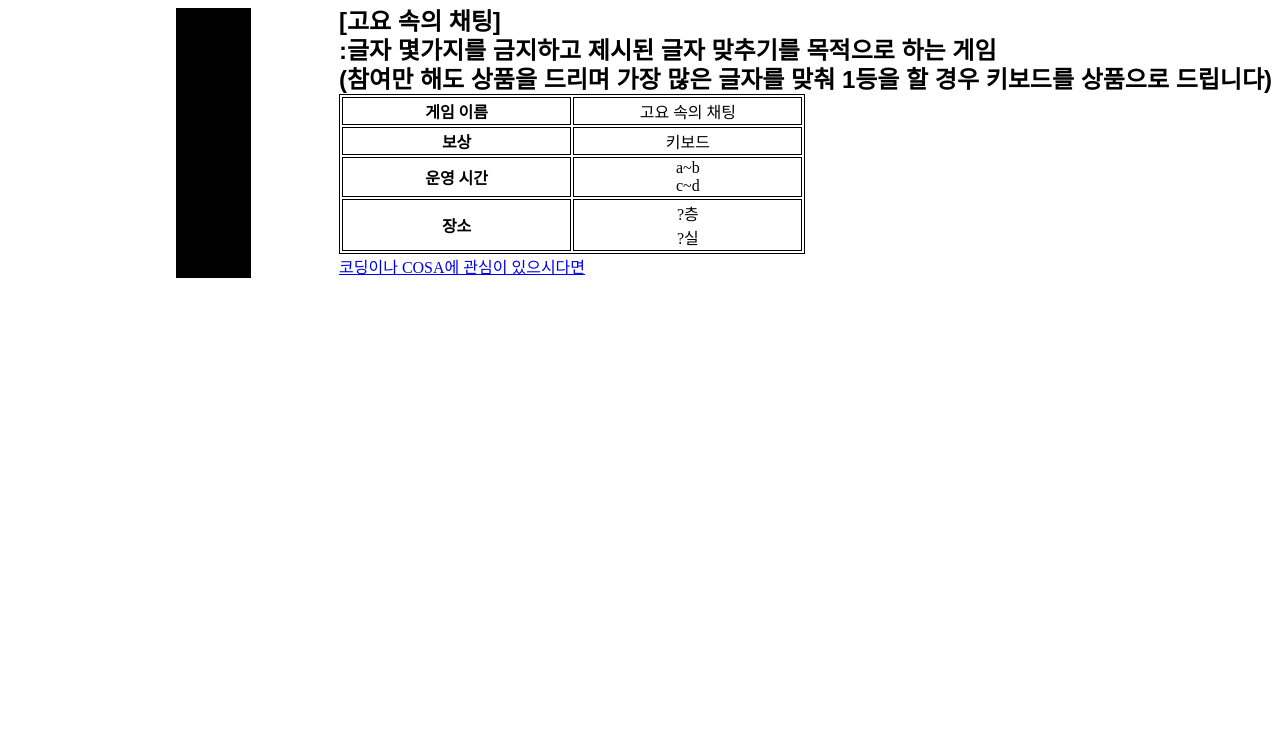
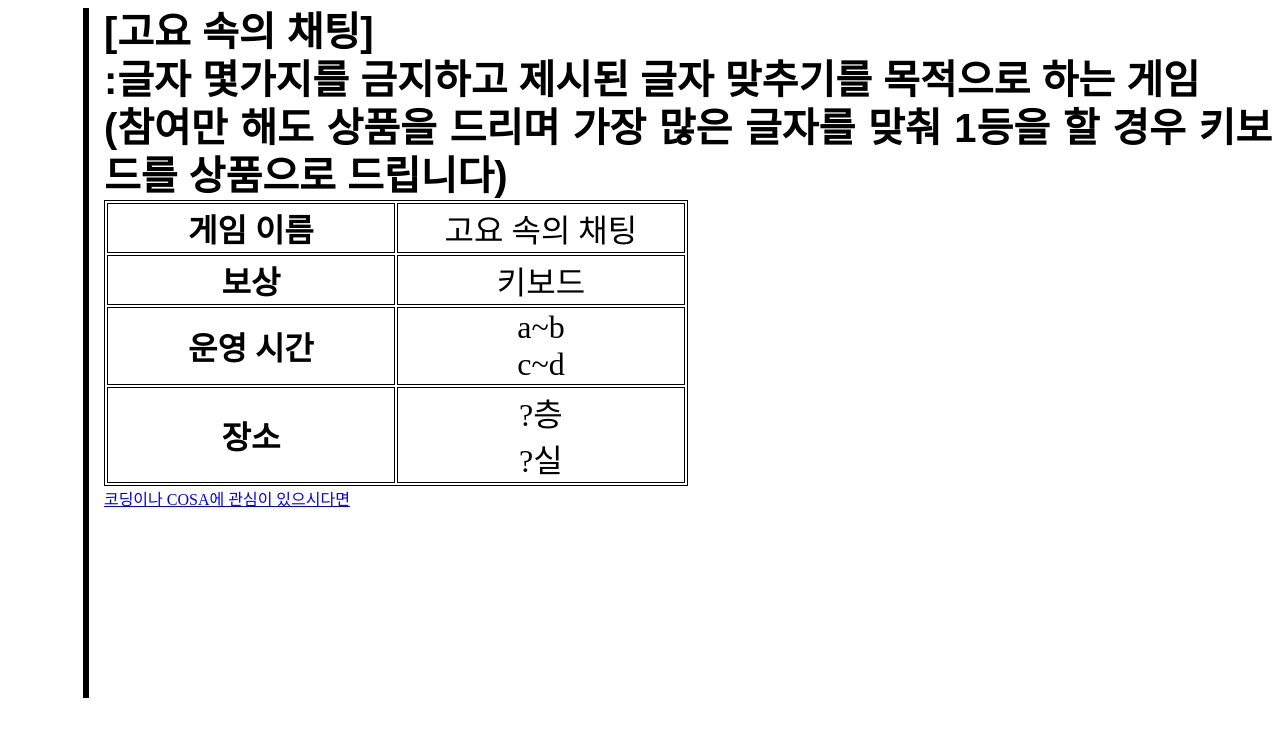
Before and after one commit to yj2trigger/note, a plain HTML site: page index.html in a window 1280 px wide. Drawn offline with Linux system fonts and the light colour scheme.

Commit message:
Update index.html

```diff
--- a/index.html
+++ b/index.html
@@ -10,6 +10,7 @@
 
 </head>
 <body>
+
     <style>
         table, th, td{
             border:1px solid black;
@@ -19,7 +20,7 @@
         #illustration{
             list-style:none;
             text-align: justify;
-            font: bold 1.5rem/1.2 arial, verdana, "Helvetica Meue",  monospace;
+            font: bold 2.5rem/1.2 arial, verdana, "Helvetica Meue",  monospace;
         }
         a:hover{
             color:tomato;
@@ -28,10 +29,11 @@
             color:powderblue;
         }
         tr{
-            font-size:1rem
+            font-size:2rem
         }
         .container{
             display:flex;
+            height: 690px;
         }
         .it{
             background-color: white;
@@ -48,6 +50,7 @@
         #c{
             flex-basis:20px;
         }
+
     </style>
     <div class="container">
         <div class="it" id="a"></div>
```
